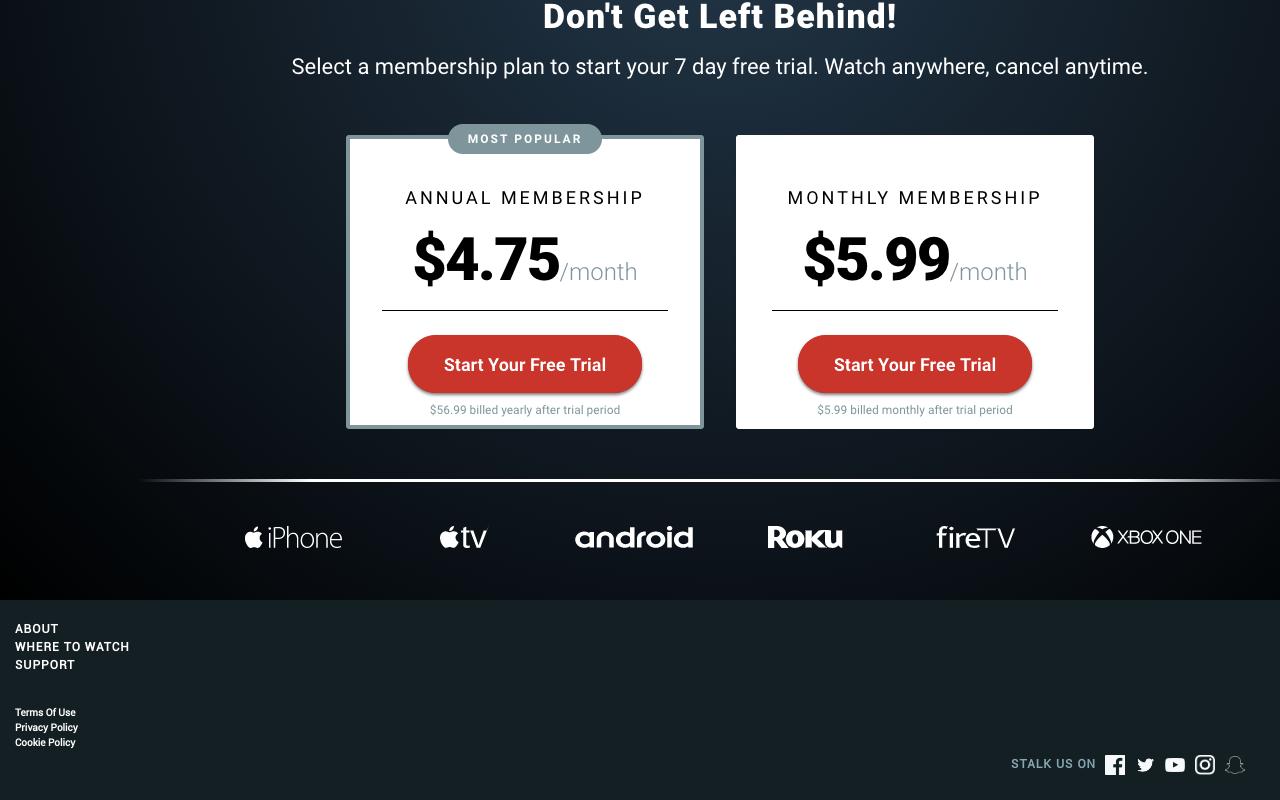
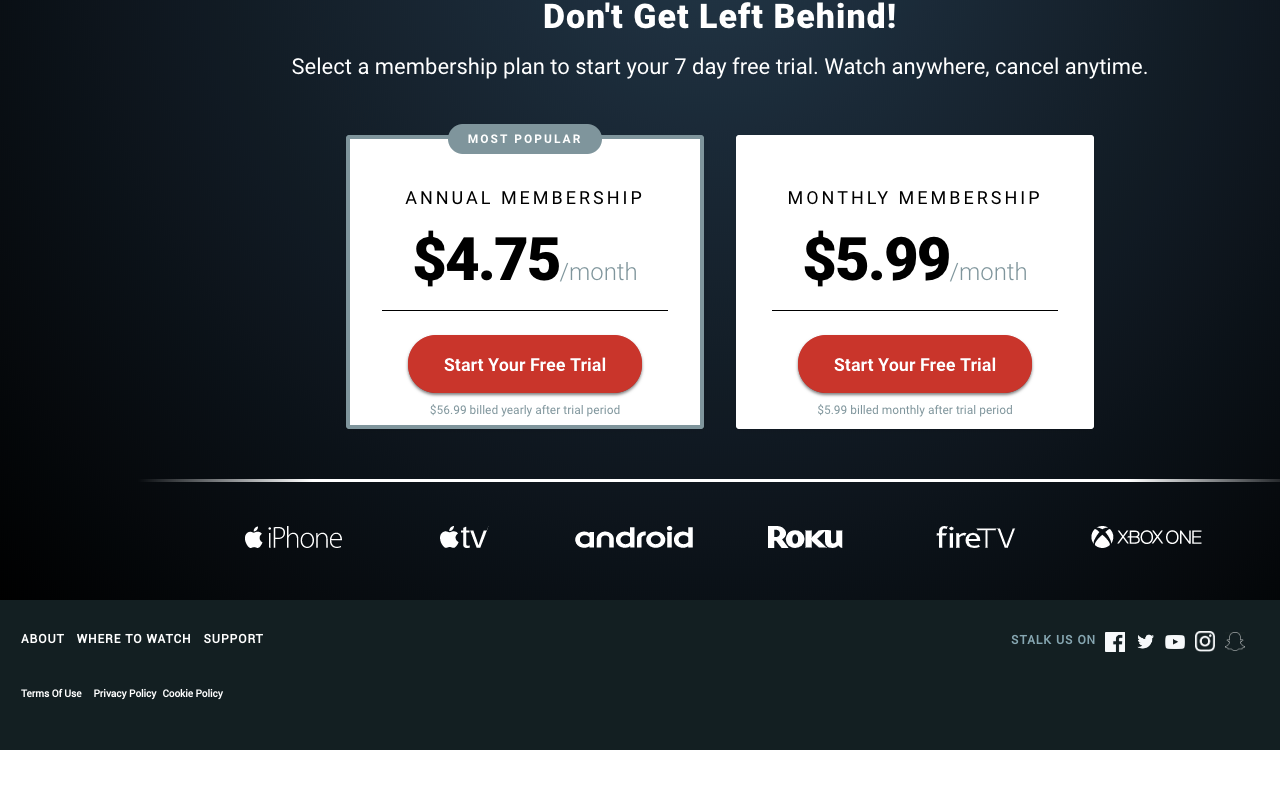
Before and after one commit to meganschultepdx/angular-shudder-clone, an Angular app: page / in a window 1280 px wide. Shown: the part 1740-2540 px from the top of the page. After the commit the page ends 2490 px from the top, so only its background shows below. Built offline with nearby package versions, Linux system fonts and the light colour scheme.

Commit message:
adjust footer placement and add beginning of links

```diff
--- a/src/app/footer/footer.component.css
+++ b/src/app/footer/footer.component.css
@@ -10,14 +10,15 @@
   bottom: 0;
   width: 100%;
   color: white;
-  height: 200px;
+  height: 150px;
   font-family: Roboto-Regular;
 }
 
 #topRow {
   grid-column-span: 1 / 3;
   grid-row-start: 1;
-  padding-top: 20px;
+  display: inline-block;
+  padding-top: 30px;
   font-weight: 700;
   font-size: .75em;
   text-transform: uppercase;
@@ -29,6 +30,35 @@
   grid-row-start: 3;
   font-size: .625em;
   font-weight: 700;
+  padding-bottom: 30px;
+}
+
+a {
+  color: white;
+}
+
+#about {
+  padding: 6px;
+}
+
+#where {
+  padding: 6px;
+}
+
+#support {
+  padding: 6px;
+}
+
+#terms {
+  padding: 6px;
+}
+
+#privacy {
+  padding: 6px;
+}
+
+#cookie {
+  padding: 6px;
 }
 
 #socialMedia {
@@ -67,7 +97,6 @@
   letter-spacing: 1px;
   color: #86a6b1;
   padding: 5px;
-  margin-top: 40px;
   margin-right: 10px;
-
+  margin-top: -65px;
 }
--- a/src/app/footer/footer.component.html
+++ b/src/app/footer/footer.component.html
@@ -1,20 +1,19 @@
 
 <div id="footer" class="container-fluid">
   <div id="topRow">
-    <div id="about">ABOUT</div>
-    <div id="where">WHERE TO WATCH</div>
-    <div id="support">SUPPORT</div>
+    <a id="about" href="">ABOUT</a>
+    <a id="where" href="">WHERE TO WATCH</a>
+    <a id="support" href="">SUPPORT</a>
   </div>
   <div id="socialMedia">STALK US ON  <a href="https://www.facebook.com/"><img id="facebook" src="assets/img/facebook.png" width="30px"></a>
     <a href="https://www.twitter.com/"><img id="twitter" src="assets/img/twitter.png" width="30px"></a>
     <a href="https://www.youtube.com/"><img id="youtube" src="assets/img/youtube.png" width="30px"></a>
     <a href="https://www.instagram.com/"><img id="instagram" src="assets/img/instagram.png" width="30px"></a>
     <a href="https://www.snapchat.com/"><img id="snapchat" src="assets/img/snapchat.png" width="30px"></a>
-
   </div>
   <div id="bottomRow">
-    <div id="terms">Terms Of Use</div>
-    <div id="privacy">Privacy Policy</div>
-    <div id="cookies">Cookie Policy</div>
+    <a id="terms" href="">Terms Of Use</a>
+    <a id="privacy" href="">Privacy Policy</a>
+    <a id="cookies" href="">Cookie Policy</a>
   </div>
 </div>
```
